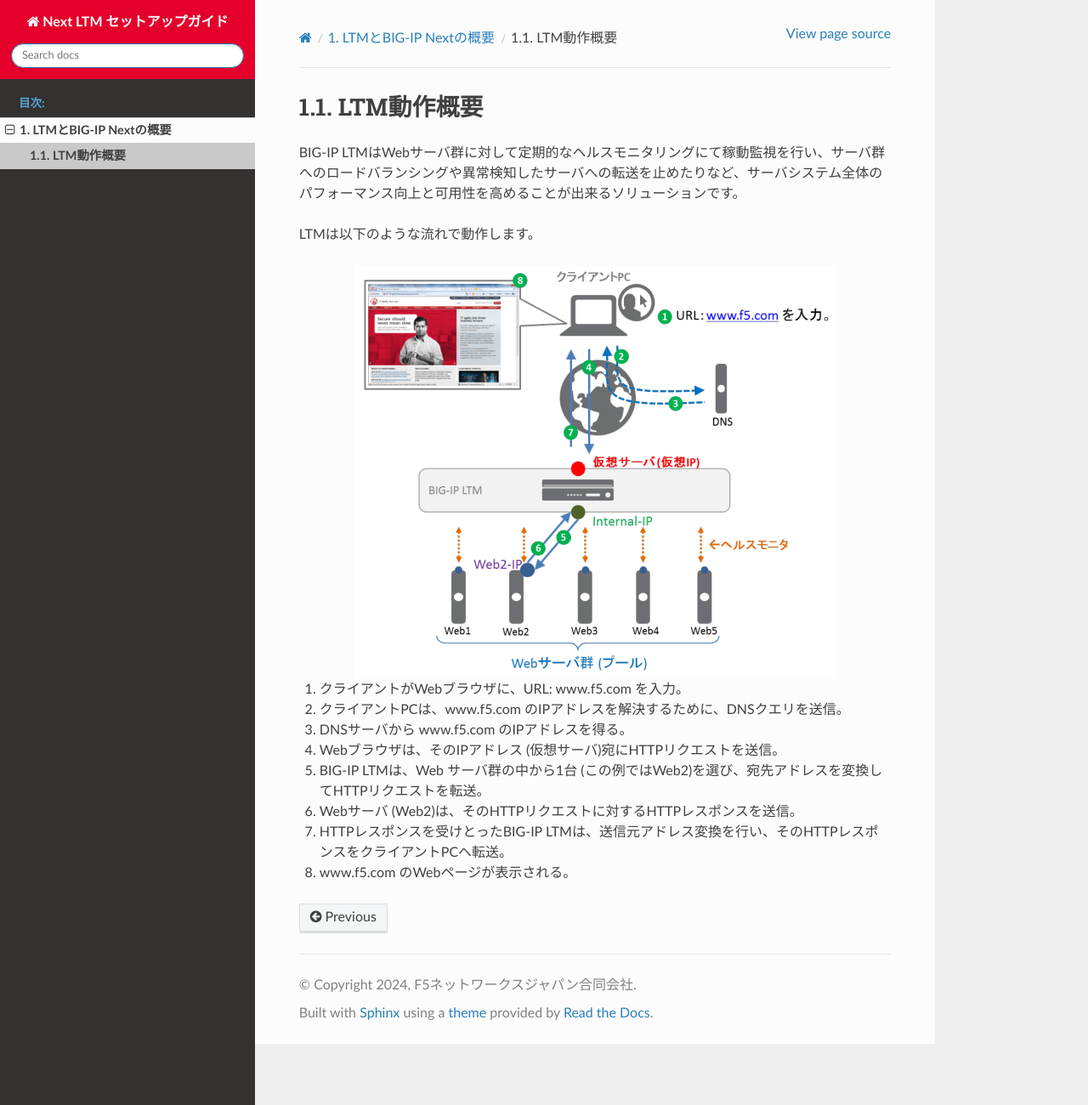
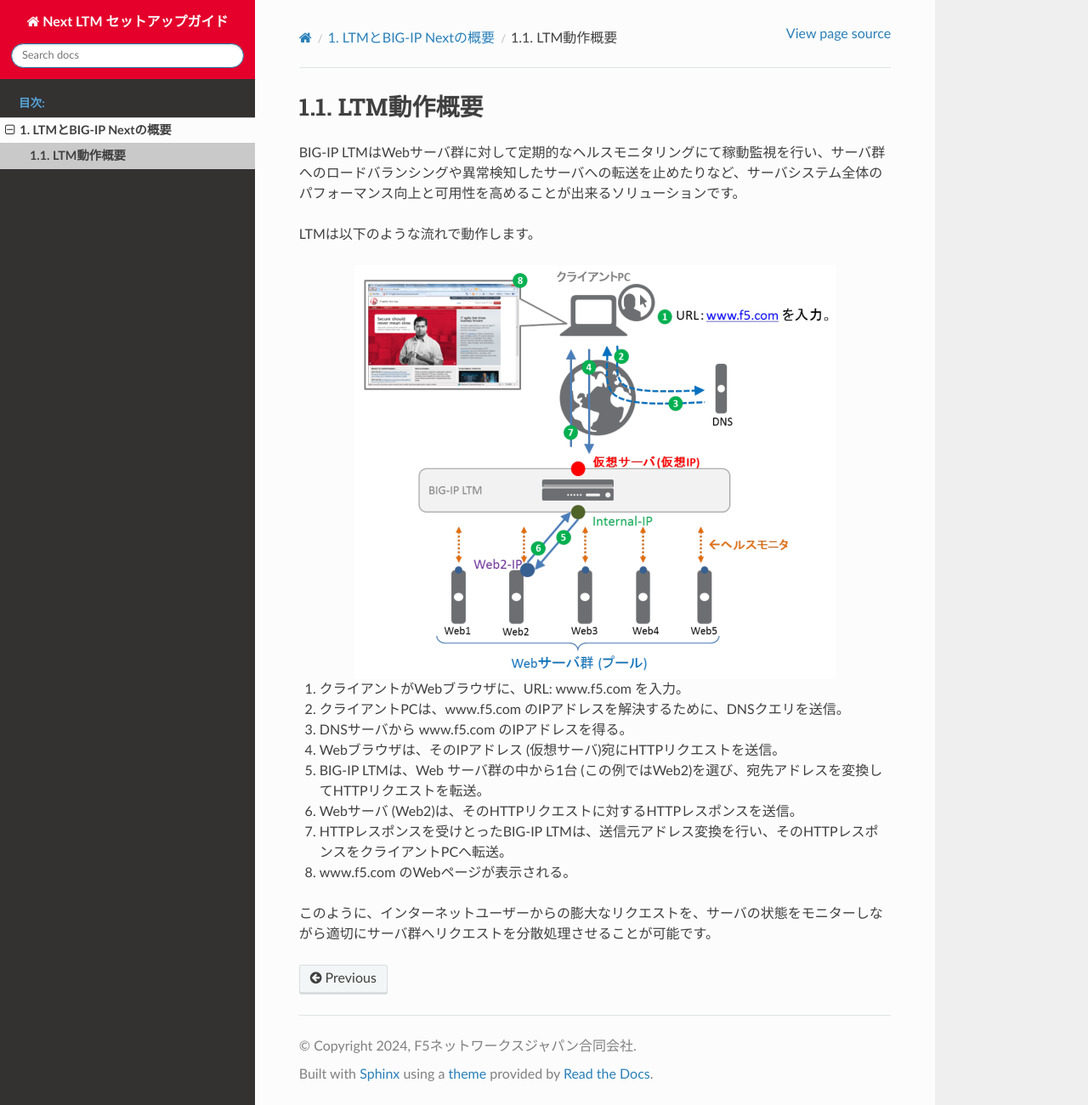
Before and after one commit to BeF5/f5j-easy-setup-next-ltm, a Sphinx documentation site: the page built from docs/content01/module01/module01.rst, in a window 1280 px wide and 1300 px high. Shown: the whole window at 85% size. Built offline with Sphinx 7.4.7 and the Read the Docs theme 2.0.0, drawn with Linux system fonts in a browser that asks for light colours.

Commit message:
Update module01.rst

```diff
--- a/docs/content01/module01/module01.rst
+++ b/docs/content01/module01/module01.rst
@@ -20,3 +20,5 @@ LTMは以下のような流れで動作します。
 6. Webサーバ (Web2)は、そのHTTPリクエストに対するHTTPレスポンスを送信。
 7. HTTPレスポンスを受けとったBIG-IP LTMは、送信元アドレス変換を行い、そのHTTPレスポンスをクライアントPCへ転送。
 8. www.f5.com のWebページが表示される。
+
+このように、インターネットユーザーからの膨大なリクエストを、サーバの状態をモニターしながら適切にサーバ群へリクエストを分散処理させることが可能です。
```
